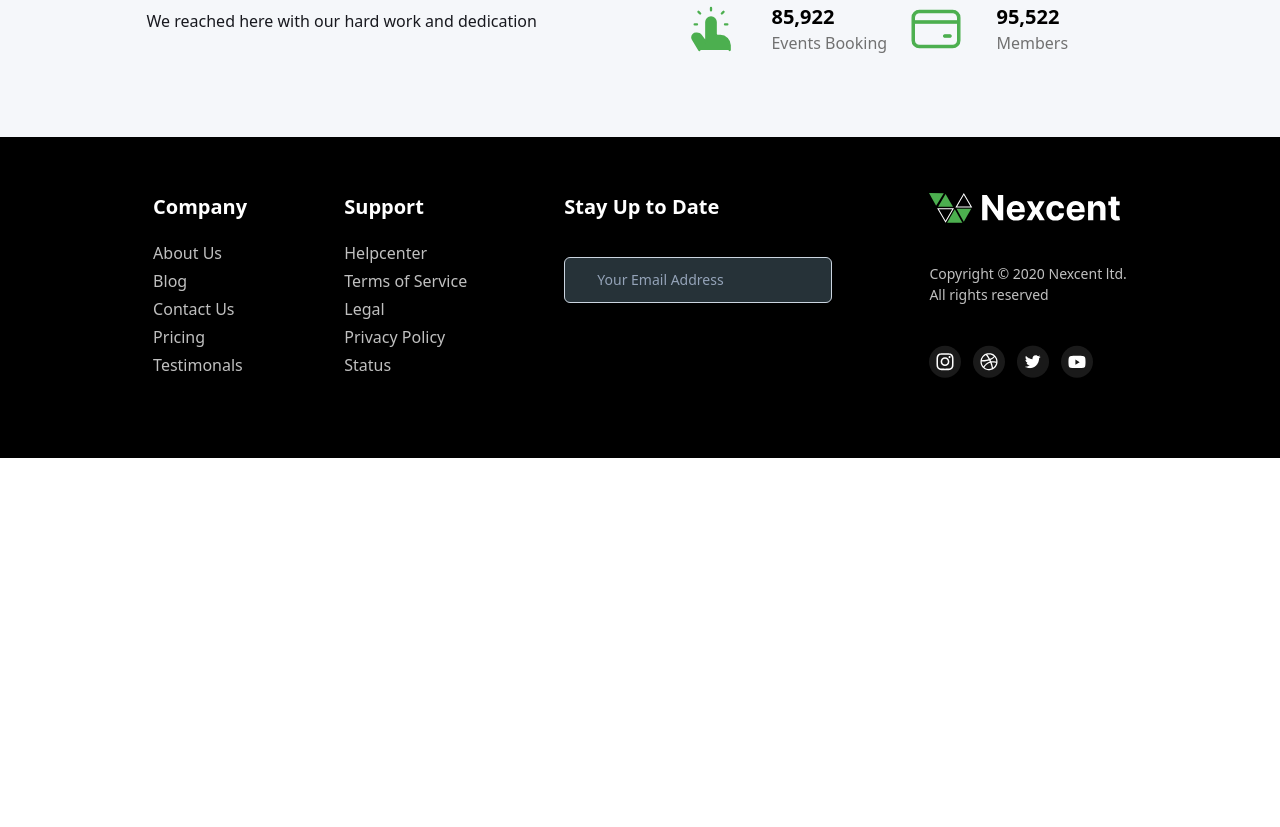
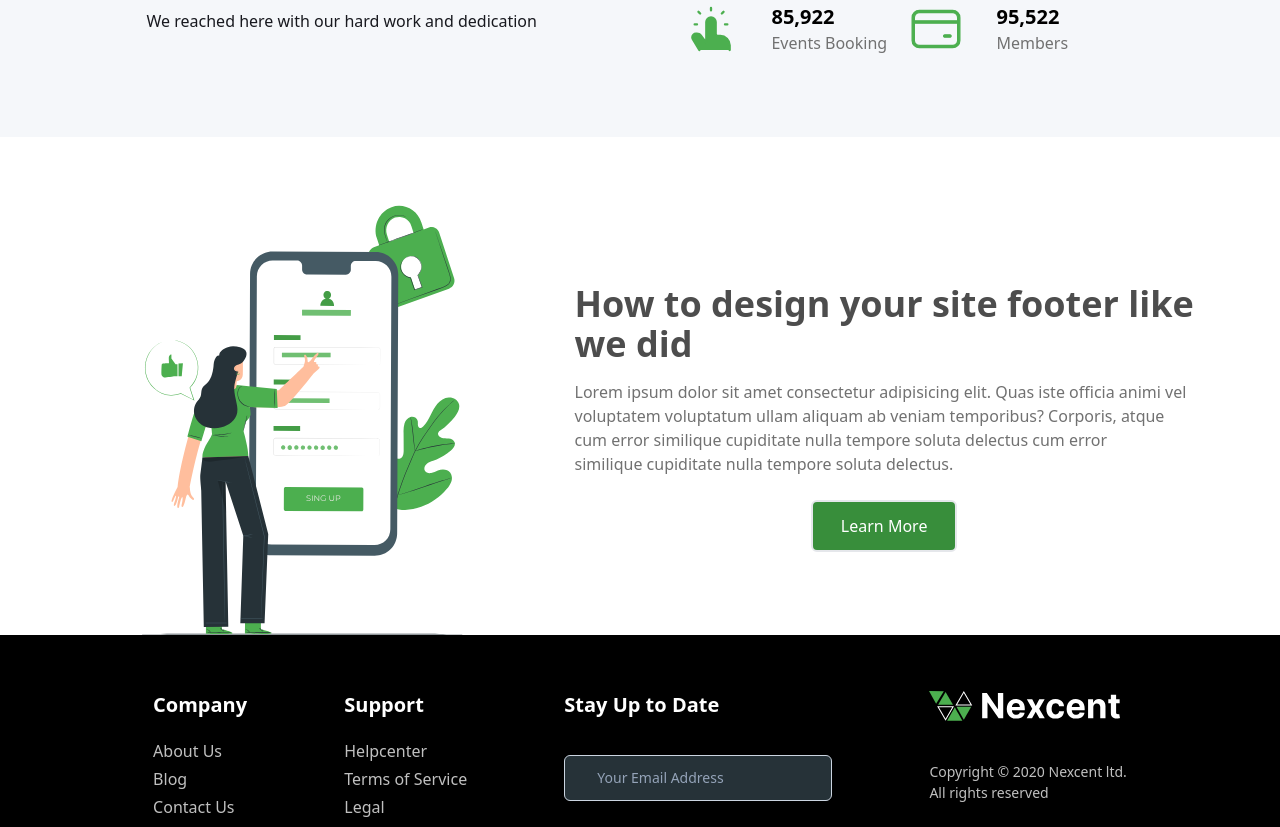
Before and after one commit to preranababar9/Nexcent-Landing-page-, a React (Create React App) app: page / in a window 1280 px wide. Shown: the part 2340-3167 px from the top of the page. Before the commit the page ends 2798 px from the top, so only its background shows below. Built offline with nearby package versions, Linux system fonts and the light colour scheme.

Commit message:
more section responsive

```diff
--- a/src/App.js
+++ b/src/App.js
@@ -19,10 +19,10 @@ function App() {
     <Client/>
        <Community/>
     <Banner/>
-     <Counts/>
-   {/*  <Body/>
-     <Achievement/>
-     <Update/> */}
+    <Counts/>
+    <Body/>
+       {/*<Achievement/>
+      <Update/> */}
 
      </div>
   );
--- a/src/components/Achievement.jsx
+++ b/src/components/Achievement.jsx
@@ -11,9 +11,9 @@ import Logo7 from "../images/Logo7.svg";
 
 export default function Achievement() {
   return (
-    <div className="bg-[#F5F7FA] py-20 my-10 max-md-flex-col ">
-      <div className=" w-full max-w-[1440px] h-full mx-auto flex justify-center  gap-10 items-center  ">
-        <div className=" w-1/4">
+    <div className="bg-[#F5F7FA] py-20 my-10  ">
+      <div className=" max-md:w-full max-w-[1440px] h-full mx-auto flex  justify-center max-md:flex-col gap-10 items-center  ">
+        <div className=" w-1/4  ">
           <img
             className=" "
             src={image}
@@ -21,7 +21,7 @@ export default function Achievement() {
           />
         </div>
 
-        <div className="  w-1/2 h-full">
+        <div className="  w-1/2 h-full max-md:flex flex-col justify-center">
           <p className="text-[#717171] pb-6 ">
             Maecenas dignissim justo eget nulla rutrum molestie.
             Maecenaslobortis sem dui, vel rutrum risus tincidunt ullamcorper.
--- a/src/components/Body.jsx
+++ b/src/components/Body.jsx
@@ -11,14 +11,14 @@ export default function Body() {
           alt="banner-img"></img>
         </div>
 
-        <div className="w-50% ">
-        <h2 className='text-[#4D4D4D] font-semibold text-4xl pb-4  '> How to design your site footer like<br></br>we did </h2>
+        <div className="w-50% flex flex-col max-md:justify-center ">
+        <h2 className='text-[#4D4D4D] font-semibold text-4xl pb-4 max-md:text-center '> How to design your site footer like<br></br>we did </h2>
 
-        <p className='text-[#717171] pb-6 '>Lorem ipsum dolor sit amet consectetur adipisicing elit. Quas iste officia
+        <p className='text-[#717171] pb-6 max-md:text-center'>Lorem ipsum dolor sit amet consectetur adipisicing elit. Quas iste officia
                 animi vel <br></br> voluptatem voluptatum ullam aliquam ab veniam temporibus? Corporis,
                 atque<br></br> cum error similique cupiditate nulla tempore soluta delectus cum error <br></br> similique cupiditate nulla tempore soluta delectus.</p>
 
-                <button className="bg-[#388E3B] text-white border-solid  border-2  p-3 px-7 hover:text-black  rounded-md">Learn More</button>
+                <button className="bg-[#388E3B] mx-auto text-white border-solid  border-2  p-3 px-7 hover:text-black  rounded-md">Learn More</button>
         </div>
     </div>
   )
```
